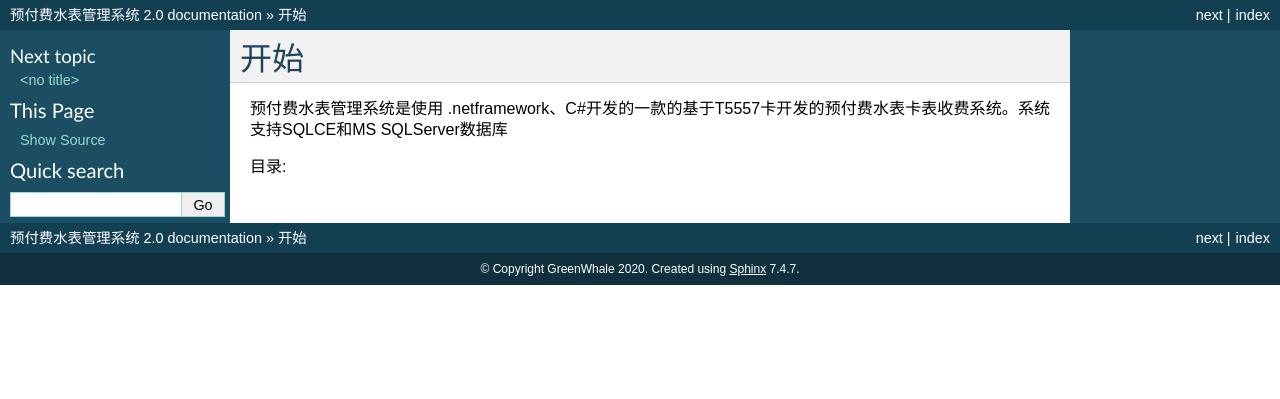
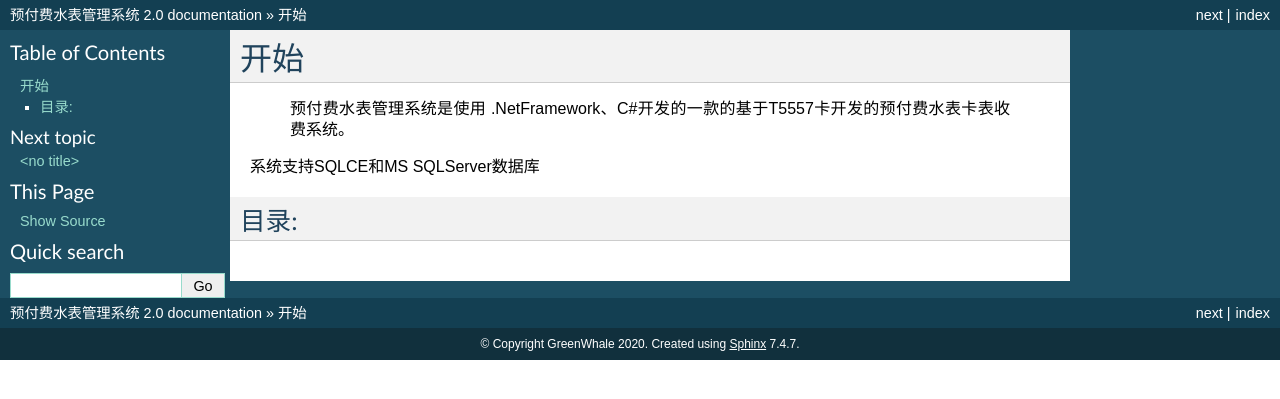
Before and after one commit to Witchie/Doc-PrepaidWaterMeterSystem, a Sphinx documentation site: the page built from docs/index.rst, in a window 1280 px wide. Shown: the top 399 px of the page. Built offline with Sphinx 7.4.7, drawn with Linux system fonts in a browser that asks for light colours.

Commit message:
重新提交

```diff
--- a/docs/index.rst
+++ b/docs/index.rst
@@ -1,13 +1,11 @@
 开始
 ==========================
 
-预付费水表管理系统是使用 .netframework、C#开发的一款的基于T5557卡开发的预付费水表卡表收费系统。系统支持SQLCE和MS SQLServer数据库
-
+    预付费水表管理系统是使用 .NetFramework、C#开发的一款的基于T5557卡开发的预付费水表卡表收费系统。
+系统支持SQLCE和MS SQLServer数据库
 
 目录:
-
-
-
+--------------------------
 .. toctree::
       :maxdepth: 2
       :glob:
```
